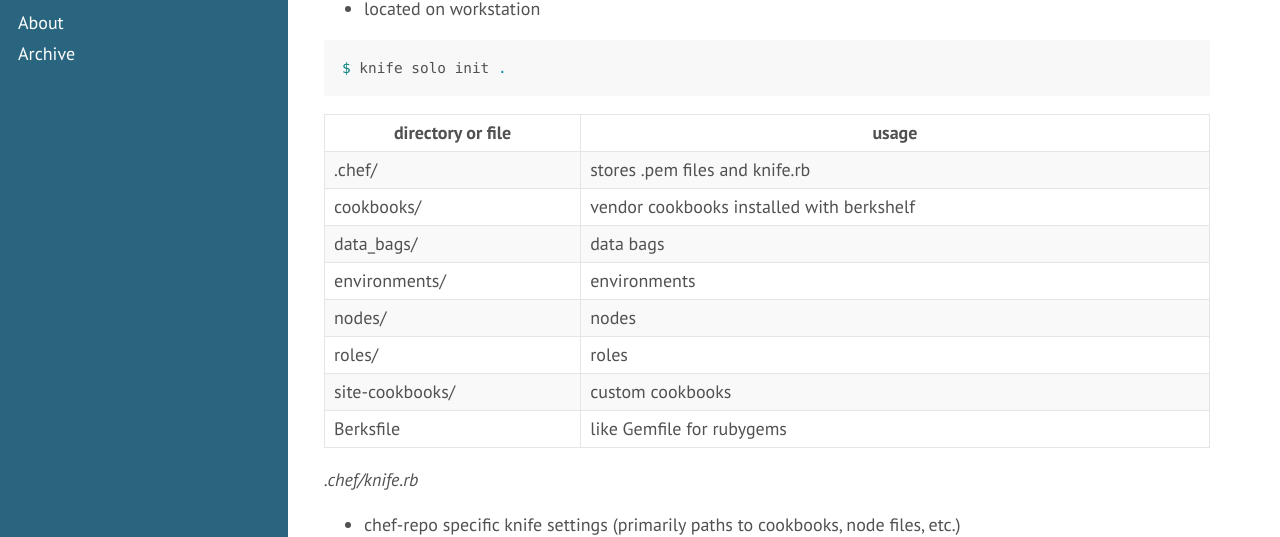
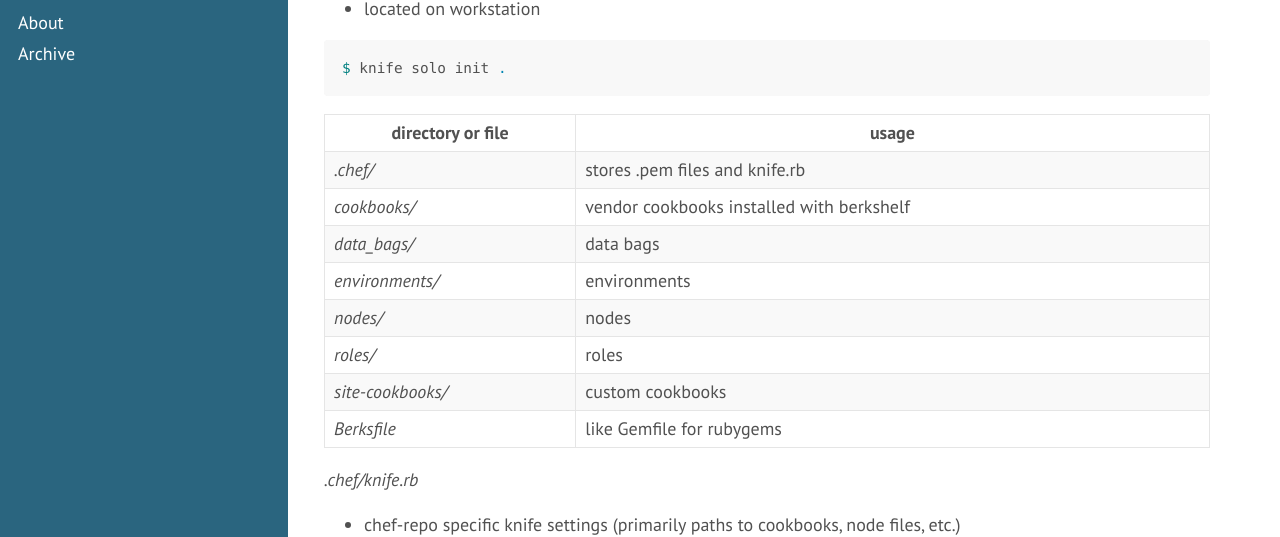
Before and after one commit to tap349/tap349.github.io, a Jekyll site: the page built from _posts/2015-01-06-notes-about-chef.md, in a window 1280 px wide and 900 px high, scrolled down 1310 px. Shown: the part 145-682 px from the top of the window. Built offline with Jekyll 4.4.1, drawn with Linux system fonts in a browser that asks for light colours; Markdown is read by kramdown in place of the engine named in the settings.

Commit message:
update 2016-01-08_03:27:16

````diff
--- a/_posts/2015-01-06-notes-about-chef.md
+++ b/_posts/2015-01-06-notes-about-chef.md
@@ -70,16 +70,16 @@ ___
 $ knife solo init .
 ```
 
-directory or file | usage
-------------------|-------------------------------------------------------------
-.chef/            | stores .pem files and knife.rb
-cookbooks/        | vendor cookbooks installed with berkshelf
-data\_bags/       | data bags
-environments/     | environments
-nodes/            | nodes
-roles/            | roles
-site-cookbooks/   | custom cookbooks
-Berksfile         | like Gemfile for rubygems
+directory or file   | usage
+--------------------|-----------------------------------------------------------
+_.chef/_            | stores .pem files and knife.rb
+_cookbooks/_        | vendor cookbooks installed with berkshelf
+_data\_bags/_       | data bags
+_environments/_     | environments
+_nodes/_            | nodes
+_roles/_            | roles
+_site-cookbooks/_   | custom cookbooks
+_Berksfile_         | like Gemfile for rubygems
 
 _.chef/knife.rb_
 
@@ -159,7 +159,7 @@ sample node file:
 structure:
 
 key                   | required? | description
-----------------------|:---------:|-------------------------------------------------------------
+----------------------|:---------:|---------------------------------------------
 `name`                | yes       | unique name (usually the same as file name)
 `description`         | yes       |
 `chef_type`           | yes       | 'role'
@@ -207,7 +207,7 @@ NOTE: attributes in node file are normal attributes.
 structure:
 
 key                   | required? | description
-----------------------|:---------:|-------------------------------------------------------------
+----------------------|:---------:|---------------------------------------------
 `name`                | yes       | unique name (usually the same as file name)
 `description`         | yes       |
 `chef_type`           | yes       | 'environment'
@@ -242,7 +242,7 @@ $ knife solo cook -E development
 structure (according to official doc data bag item should contain only the contents of `raw_data`):
 
 key                   | required? | description
-----------------------|:---------:|-------------------------------------------------------------
+----------------------|:---------:|---------------------------------------------
 `name`                | yes       | unique name (usually the same as file name)
 `chef_type`           | yes       | 'data_bag_item'
 `json_class`          | yes       | 'Chef::DataBagItem'
````
